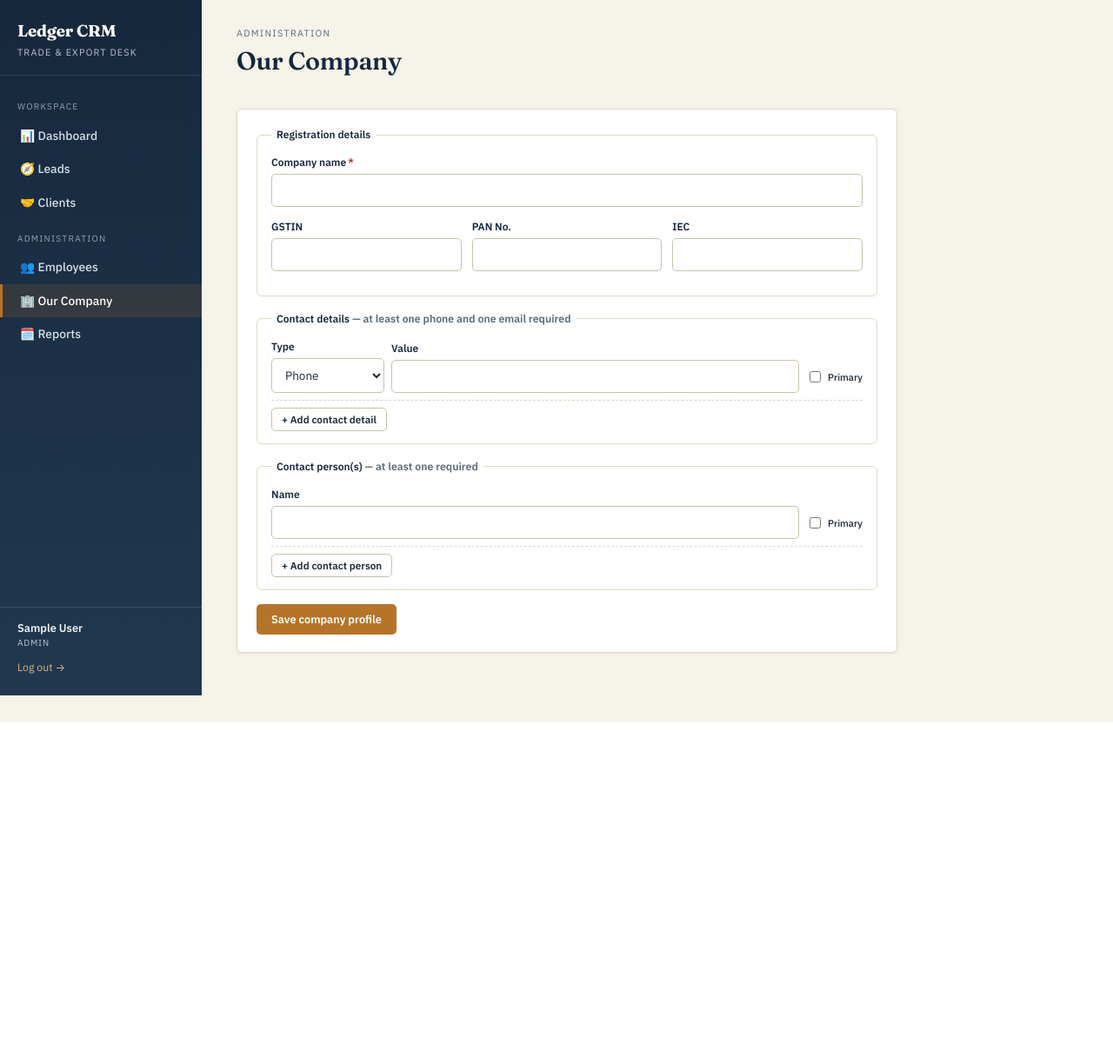
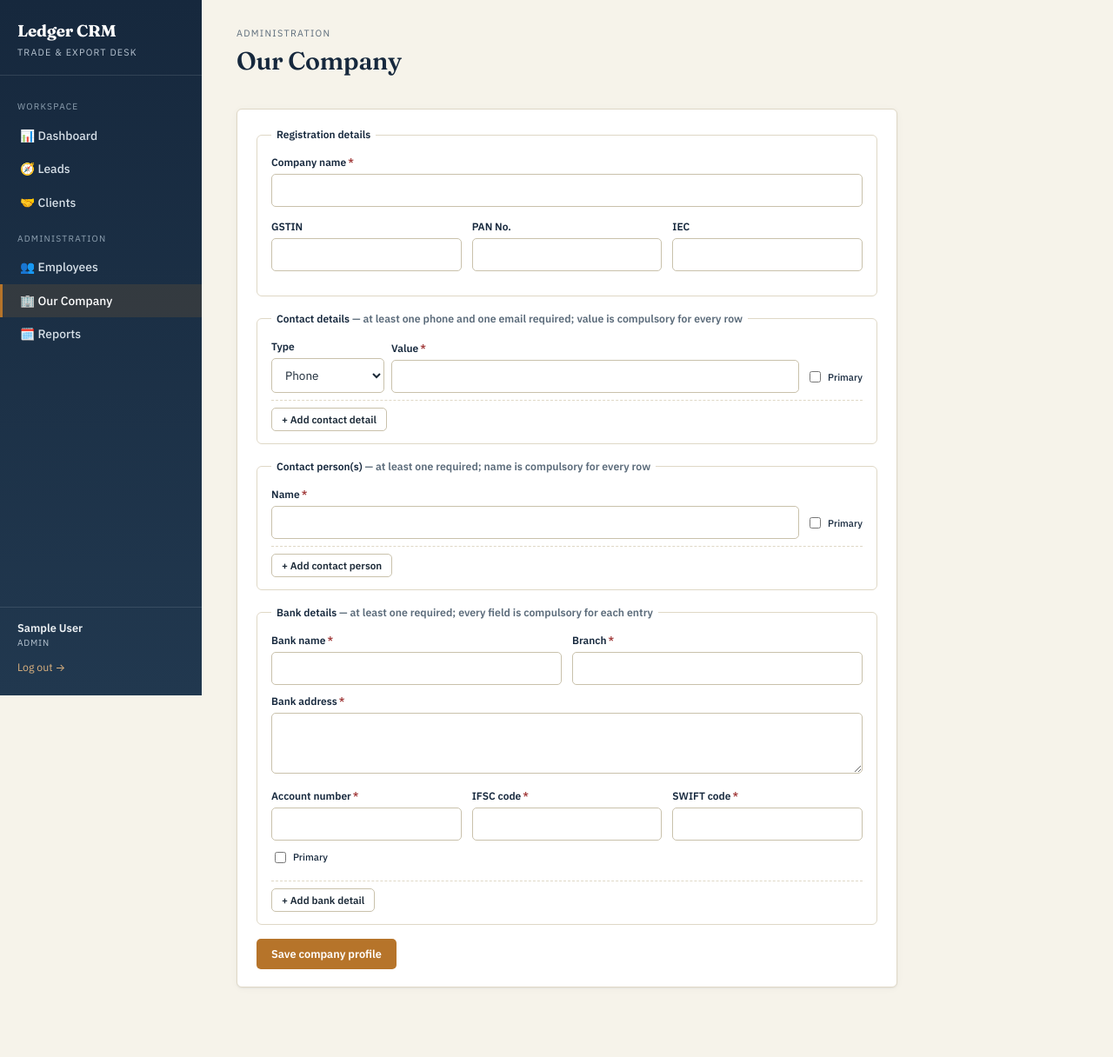
Before and after one commit to tdpatelgit/exportManagement, a Flask app: page /company/ in a window 1280 px wide. Shown: the whole page at 87% size. Before the commit the page ends 831 px from the top, so only its background shows below. Run offline with Flask 3, Linux system fonts and the light colour scheme; the visitor is signed in with stand-in values (Sample User, id 1); data comes from the database, SQL or seed files in the repository; data that the repository does not hold is empty.

Commit message:
added bank detail to our company with all the required fields

```diff
--- a/crm_app/app/models.py
+++ b/crm_app/app/models.py
@@ -258,6 +258,7 @@ class OurCompany:
     updated_at: Optional[str] = None
     contact_details: List[dict] = field(default_factory=list)  # [{type, value, is_primary}]
     contact_persons: List[dict] = field(default_factory=list)  # [{name, is_primary}]
+    bank_details: List[dict] = field(default_factory=list)  # [{bank_name, account_number, ifsc_code, branch, is_primary}]
 
     @staticmethod
     def from_row(row) -> "OurCompany":
--- a/crm_app/app/routes/company.py
+++ b/crm_app/app/routes/company.py
@@ -34,6 +34,33 @@ def _extract_contact_persons(form) -> list:
     return persons
 
 
+def _extract_bank_details(form) -> list:
+    """Keeps any row that has at least one field filled in (rather than
+    silently dropping incomplete rows), so the service layer can reject
+    rows that are missing a compulsory field instead of ignoring them."""
+    bank_names = form.getlist("bank_name[]")
+    account_numbers = form.getlist("bank_account_number[]")
+    ifsc_codes = form.getlist("bank_ifsc_code[]")
+    swift_codes = form.getlist("bank_swift_code[]")
+    branches = form.getlist("bank_branch[]")
+    addresses = form.getlist("bank_address[]")
+    primaries = set(form.getlist("bank_primary[]"))
+    banks = []
+    for i, name in enumerate(bank_names):
+        row = {
+            "bank_name": name.strip(),
+            "account_number": account_numbers[i].strip() if i < len(account_numbers) else "",
+            "ifsc_code": ifsc_codes[i].strip() if i < len(ifsc_codes) else "",
+            "swift_code": swift_codes[i].strip() if i < len(swift_codes) else "",
+            "branch": branches[i].strip() if i < len(branches) else "",
+            "bank_address": addresses[i].strip() if i < len(addresses) else "",
+            "is_primary": str(i) in primaries,
+        }
+        if any(v for k, v in row.items() if k != "is_primary"):
+            banks.append(row)
+    return banks
+
+
 @company_bp.route("/", methods=["GET", "POST"])
 @admin_required
 def settings():
@@ -49,6 +76,7 @@ def settings():
                 iec=request.form.get("iec", ""),
                 contact_details=_extract_contact_details(request.form),
                 contact_persons=_extract_contact_persons(request.form),
+                bank_details=_extract_bank_details(request.form),
             )
             flash("Our Company profile saved.", "success")
             return redirect(url_for("company.settings"))
--- a/crm_app/app/static/css/style.css
+++ b/crm_app/app/static/css/style.css
@@ -318,6 +318,9 @@ legend { font-size: .8rem; font-weight: 600; color: var(--color-ink); padding: 0
 .repeatable-row .radio-wrap { display: flex; align-items: center; gap: 5px; padding-bottom: 9px; }
 .repeatable-row .radio-wrap label { margin: 0; font-size: .74rem; font-weight: 500; }
 
+.repeatable-row-stacked { flex-direction: column; align-items: stretch; gap: 10px; }
+.repeatable-row-stacked textarea { resize: vertical; font: inherit; }
+
 /* ---------------------------------------------------------------
    Buttons
    --------------------------------------------------------------- */
--- a/crm_app/app/templates/company/settings.html
+++ b/crm_app/app/templates/company/settings.html
@@ -25,7 +25,7 @@
     </fieldset>
 
     <fieldset>
-      <legend>Contact details <span class="text-soft text-sm">— at least one phone and one email required</span></legend>
+      <legend>Contact details <span class="text-soft text-sm">— at least one phone and one email required; value is compulsory for every row</span></legend>
       <div id="detail-rows">
         {% set details = company.contact_details if company and company.contact_details else [] %}
         {% if details %}
@@ -35,14 +35,14 @@
               <label>Type</label>
               <select name="detail_type[]"><option value="phone" {{ 'selected' if d.type=='phone' }}>Phone</option><option value="email" {{ 'selected' if d.type=='email' }}>Email</option></select>
             </div>
-            <div class="field"><label>Value</label><input type="text" name="detail_value[]" value="{{ d.value }}"></div>
+            <div class="field"><label>Value<span class="required-mark">*</span></label><input type="text" name="detail_value[]" value="{{ d.value }}" required></div>
             <div class="radio-wrap"><input type="checkbox" name="detail_primary[]" value="{{ loop.index0 }}" id="dp-{{ loop.index0 }}" {{ 'checked' if d.is_primary }}><label for="dp-{{ loop.index0 }}">Primary</label></div>
           </div>
           {% endfor %}
         {% else %}
           <div class="repeatable-row">
             <div class="field" style="max-width:130px;"><label>Type</label><select name="detail_type[]"><option value="phone">Phone</option><option value="email">Email</option></select></div>
-            <div class="field"><label>Value</label><input type="text" name="detail_value[]"></div>
+            <div class="field"><label>Value<span class="required-mark">*</span></label><input type="text" name="detail_value[]" required></div>
             <div class="radio-wrap"><input type="checkbox" name="detail_primary[]" value="0" id="dp-0"><label for="dp-0">Primary</label></div>
           </div>
         {% endif %}
@@ -51,24 +51,63 @@
     </fieldset>
 
     <fieldset>
-      <legend>Contact person(s) <span class="text-soft text-sm">— at least one required</span></legend>
+      <legend>Contact person(s) <span class="text-soft text-sm">— at least one required; name is compulsory for every row</span></legend>
       <div id="person-rows">
         {% set persons = company.contact_persons if company and company.contact_persons else [] %}
         {% if persons %}
           {% for p in persons %}
           <div class="repeatable-row">
-            <div class="field"><label>Name</label><input type="text" name="person_name[]" value="{{ p.name }}"></div>
+            <div class="field"><label>Name<span class="required-mark">*</span></label><input type="text" name="person_name[]" value="{{ p.name }}" required></div>
             <div class="radio-wrap"><input type="checkbox" name="person_primary[]" value="{{ loop.index0 }}" id="pp-{{ loop.index0 }}" {{ 'checked' if p.is_primary }}><label for="pp-{{ loop.index0 }}">Primary</label></div>
           </div>
           {% endfor %}
         {% else %}
           <div class="repeatable-row">
-            <div class="field"><label>Name</label><input type="text" name="person_name[]"></div>
+            <div class="field"><label>Name<span class="required-mark">*</span></label><input type="text" name="person_name[]" required></div>
             <div class="radio-wrap"><input type="checkbox" name="person_primary[]" value="0" id="pp-0"><label for="pp-0">Primary</label></div>
           </div>
         {% endif %}
       </div>
       <button type="button" class="btn btn-ghost btn-sm" onclick="addPersonRow()">+ Add contact person</button>
+    </fieldset>
+
+    <fieldset>
+      <legend>Bank details <span class="text-soft text-sm">— at least one required; every field is compulsory for each entry</span></legend>
+      <div id="bank-rows">
+        {% set banks = company.bank_details if company and company.bank_details else [] %}
+        {% if banks %}
+          {% for b in banks %}
+          <div class="repeatable-row repeatable-row-stacked">
+            <div class="form-row">
+              <div class="field"><label>Bank name<span class="required-mark">*</span></label><input type="text" name="bank_name[]" value="{{ b.bank_name }}" required></div>
+              <div class="field"><label>Branch<span class="required-mark">*</span></label><input type="text" name="bank_branch[]" value="{{ b.branch or '' }}" required></div>
+            </div>
+            <div class="field"><label>Bank address<span class="required-mark">*</span></label><textarea name="bank_address[]" rows="2" required>{{ b.bank_address or '' }}</textarea></div>
+            <div class="form-row">
+              <div class="field"><label>Account number<span class="required-mark">*</span></label><input type="text" name="bank_account_number[]" value="{{ b.account_number }}" required></div>
+              <div class="field"><label>IFSC code<span class="required-mark">*</span></label><input type="text" name="bank_ifsc_code[]" value="{{ b.ifsc_code or '' }}" required></div>
+              <div class="field"><label>SWIFT code<span class="required-mark">*</span></label><input type="text" name="bank_swift_code[]" value="{{ b.swift_code or '' }}" required></div>
+            </div>
+            <div class="radio-wrap"><input type="checkbox" name="bank_primary[]" value="{{ loop.index0 }}" id="bp-{{ loop.index0 }}" {{ 'checked' if b.is_primary }}><label for="bp-{{ loop.index0 }}">Primary</label></div>
+          </div>
+          {% endfor %}
+        {% else %}
+          <div class="repeatable-row repeatable-row-stacked">
+            <div class="form-row">
+              <div class="field"><label>Bank name<span class="required-mark">*</span></label><input type="text" name="bank_name[]" required></div>
+              <div class="field"><label>Branch<span class="required-mark">*</span></label><input type="text" name="bank_branch[]" required></div>
+            </div>
+            <div class="field"><label>Bank address<span class="required-mark">*</span></label><textarea name="bank_address[]" rows="2" required></textarea></div>
+            <div class="form-row">
+              <div class="field"><label>Account number<span class="required-mark">*</span></label><input type="text" name="bank_account_number[]" required></div>
+              <div class="field"><label>IFSC code<span class="required-mark">*</span></label><input type="text" name="bank_ifsc_code[]" required></div>
+              <div class="field"><label>SWIFT code<span class="required-mark">*</span></label><input type="text" name="bank_swift_code[]" required></div>
+            </div>
+            <div class="radio-wrap"><input type="checkbox" name="bank_primary[]" value="0" id="bp-0"><label for="bp-0">Primary</label></div>
+          </div>
+        {% endif %}
+      </div>
+      <button type="button" class="btn btn-ghost btn-sm" onclick="addBankRow()">+ Add bank detail</button>
     </fieldset>
 
     <button type="submit" class="btn btn-primary">Save company profile</button>
@@ -83,7 +122,7 @@
     row.className = 'repeatable-row';
     row.innerHTML = `
       <div class="field" style="max-width:130px;"><label>Type</label><select name="detail_type[]"><option value="phone">Phone</option><option value="email">Email</option></select></div>
-      <div class="field"><label>Value</label><input type="text" name="detail_value[]"></div>
+      <div class="field"><label>Value<span class="required-mark">*</span></label><input type="text" name="detail_value[]" required></div>
       <div class="radio-wrap"><input type="checkbox" name="detail_primary[]" value="${detailCount}" id="dp-${detailCount}"><label for="dp-${detailCount}">Primary</label></div>`;
     wrap.appendChild(row);
     detailCount++;
@@ -94,11 +133,31 @@
     const row = document.createElement('div');
     row.className = 'repeatable-row';
     row.innerHTML = `
-      <div class="field"><label>Name</label><input type="text" name="person_name[]"></div>
+      <div class="field"><label>Name<span class="required-mark">*</span></label><input type="text" name="person_name[]" required></div>
       <div class="radio-wrap"><input type="checkbox" name="person_primary[]" value="${personCount}" id="pp-${personCount}"><label for="pp-${personCount}">Primary</label></div>`;
     wrap.appendChild(row);
     personCount++;
   }
+  let bankCount = {{ (banks|length) if banks else 1 }};
+  function addBankRow() {
+    const wrap = document.getElementById('bank-rows');
+    const row = document.createElement('div');
+    row.className = 'repeatable-row repeatable-row-stacked';
+    row.innerHTML = `
+      <div class="form-row">
+        <div class="field"><label>Bank name<span class="required-mark">*</span></label><input type="text" name="bank_name[]" required></div>
+        <div class="field"><label>Branch<span class="required-mark">*</span></label><input type="text" name="bank_branch[]" required></div>
+      </div>
+      <div class="field"><label>Bank address<span class="required-mark">*</span></label><textarea name="bank_address[]" rows="2" required></textarea></div>
+      <div class="form-row">
+        <div class="field"><label>Account number<span class="required-mark">*</span></label><input type="text" name="bank_account_number[]" required></div>
+        <div class="field"><label>IFSC code<span class="required-mark">*</span></label><input type="text" name="bank_ifsc_code[]" required></div>
+        <div class="field"><label>SWIFT code<span class="required-mark">*</span></label><input type="text" name="bank_swift_code[]" required></div>
+      </div>
+      <div class="radio-wrap"><input type="checkbox" name="bank_primary[]" value="${bankCount}" id="bp-${bankCount}"><label for="bp-${bankCount}">Primary</label></div>`;
+    wrap.appendChild(row);
+    bankCount++;
+  }
 </script>
 
 {% endblock %}
```
Also changed, not shown: crm_app/app/database.py (+12 -0 lines), crm_app/app/repositories.py (+20 -0 lines), crm_app/app/schema.sql (+11 -0 lines), crm_app/app/services.py (+20 -1 lines).
